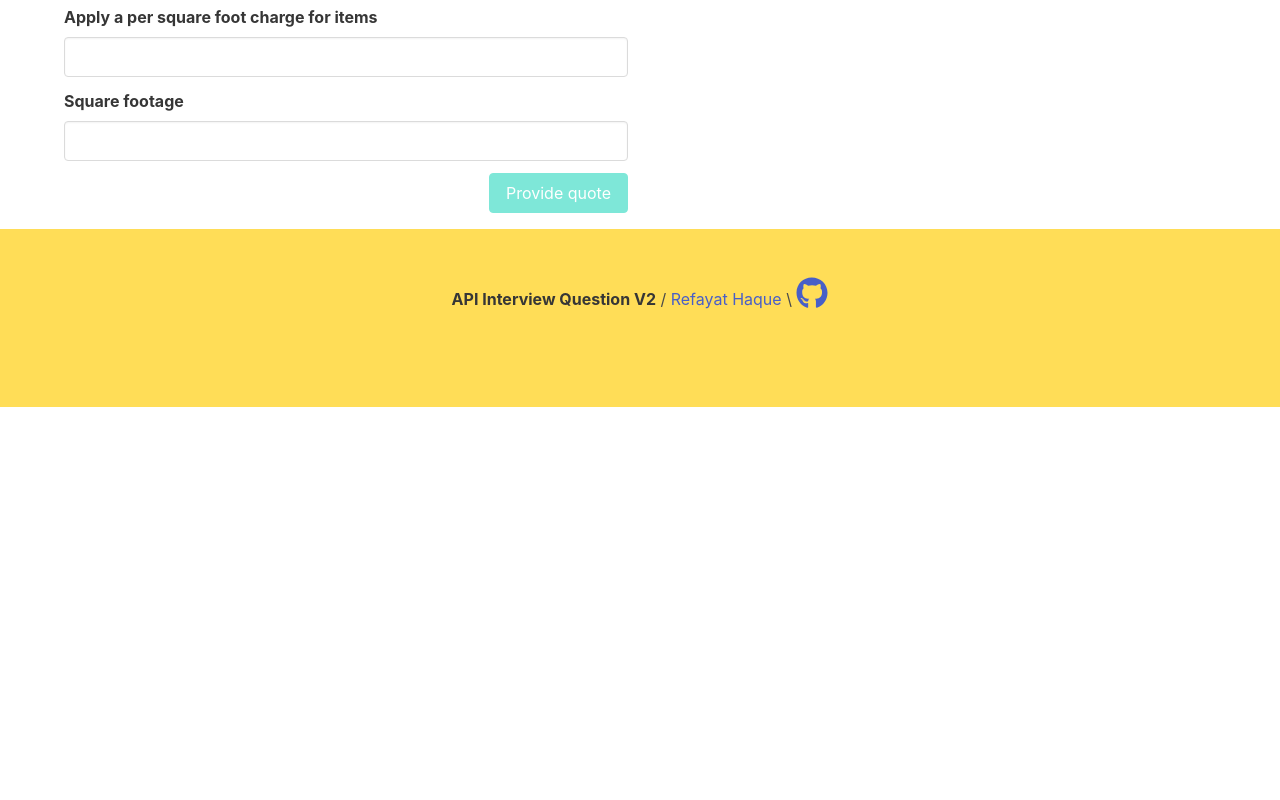
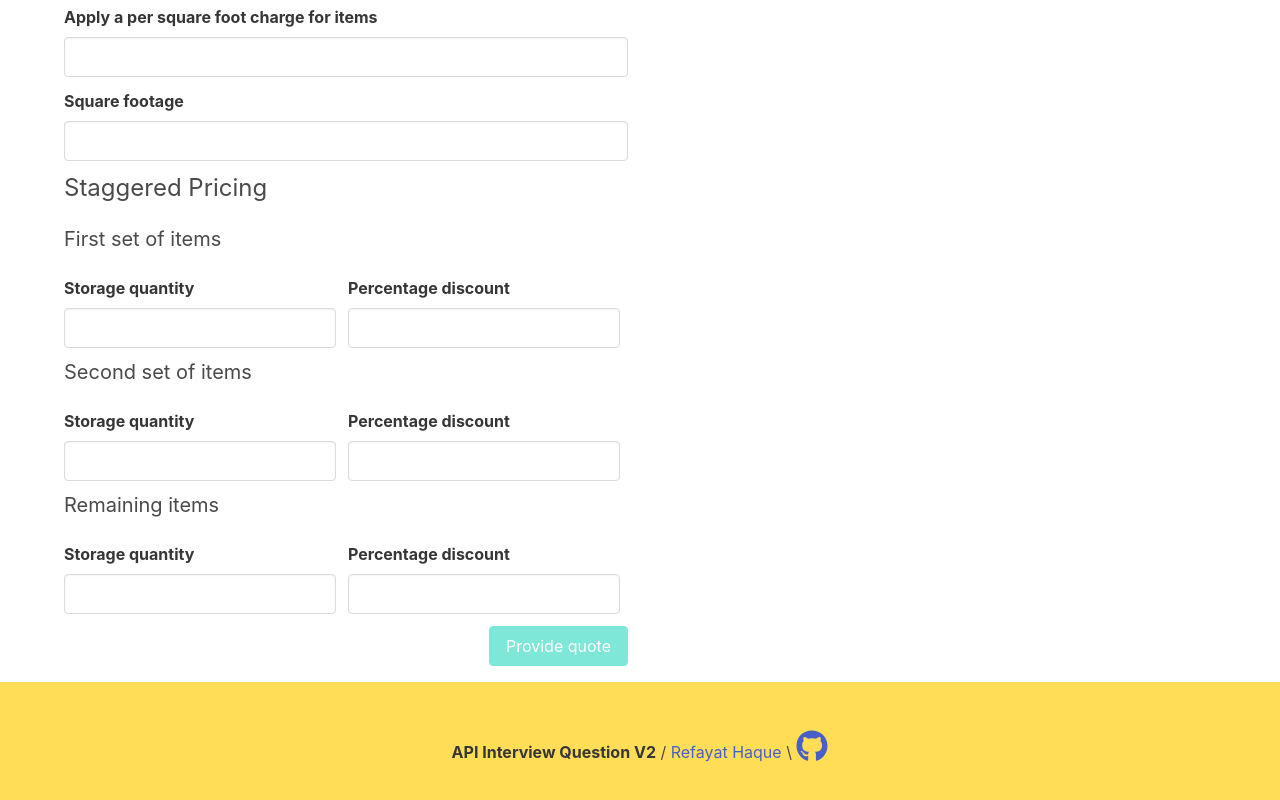
Before and after one commit to refayathaque/bxfy9pgue5fcs9yd, a React (Create React App) app: page / in a window 1280 px wide. Shown: the part 592-1392 px from the top of the page. Before the commit the page ends 999 px from the top, so only its background shows below. Built offline with nearby package versions, Linux system fonts and the light colour scheme.

Commit message:
034 Nov 30 2019

```diff
--- a/src/Input.js
+++ b/src/Input.js
@@ -153,6 +153,50 @@ const Input = ({ postCustomPricing, postCustomPricingReducer }) => {
           </div>
           {sqFtValid ? <React.Fragment></React.Fragment> : <p className="help is-danger">Must be a valid number and an amount less than 1000</p>}
         </div>
+
+        <h4 className="subtitle is-4">Staggered Pricing</h4>
+
+        <h5 className="subtitle is-5">First set of items</h5>
+        <div className="field is-grouped">
+          <div className="control">
+            <label className="label">Storage quantity</label>
+            <input className={sqFtValid ? 'input' : 'input is-danger'} type="text" name="Standard Sized Item Quantity" value={sqFt} onChange={event => handleSqFt(event.target.value)} />
+          </div>
+          {sqFtValid ? <React.Fragment></React.Fragment> : <p className="help is-danger">Must be a valid number and an amount less than 1000</p>}
+          <div className="control">
+            <label className="label">Percentage discount</label>
+            <input className={sqFtValid ? 'input' : 'input is-danger'} type="text" name="Standard Sized Item Quantity" value={sqFt} onChange={event => handleSqFt(event.target.value)} />
+          </div>
+          {sqFtValid ? <React.Fragment></React.Fragment> : <p className="help is-danger">Must be a valid number and an amount less than 1000</p>}
+        </div>
+
+        <h5 className="subtitle is-5">Second set of items</h5>
+        <div className="field is-grouped">
+          <div className="control">
+            <label className="label">Storage quantity</label>
+            <input className={sqFtValid ? 'input' : 'input is-danger'} type="text" name="Standard Sized Item Quantity" value={sqFt} onChange={event => handleSqFt(event.target.value)} />
+          </div>
+          {sqFtValid ? <React.Fragment></React.Fragment> : <p className="help is-danger">Must be a valid number and an amount less than 1000</p>}
+          <div className="control">
+            <label className="label">Percentage discount</label>
+            <input className={sqFtValid ? 'input' : 'input is-danger'} type="text" name="Standard Sized Item Quantity" value={sqFt} onChange={event => handleSqFt(event.target.value)} />
+          </div>
+          {sqFtValid ? <React.Fragment></React.Fragment> : <p className="help is-danger">Must be a valid number and an amount less than 1000</p>}
+        </div>
+
+        <h5 className="subtitle is-5">Remaining items</h5>
+        <div className="field is-grouped">
+          <div className="control">
+            <label className="label">Storage quantity</label>
+            <input className={sqFtValid ? 'input' : 'input is-danger'} type="text" name="Standard Sized Item Quantity" value={sqFt} onChange={event => handleSqFt(event.target.value)} />
+          </div>
+          {sqFtValid ? <React.Fragment></React.Fragment> : <p className="help is-danger">Must be a valid number and an amount less than 1000</p>}
+          <div className="control">
+            <label className="label">Percentage discount</label>
+            <input className={sqFtValid ? 'input' : 'input is-danger'} type="text" name="Standard Sized Item Quantity" value={sqFt} onChange={event => handleSqFt(event.target.value)} />
+          </div>
+          {sqFtValid ? <React.Fragment></React.Fragment> : <p className="help is-danger">Must be a valid number and an amount less than 1000</p>}
+        </div>
       </React.Fragment>
     )
   }
```
